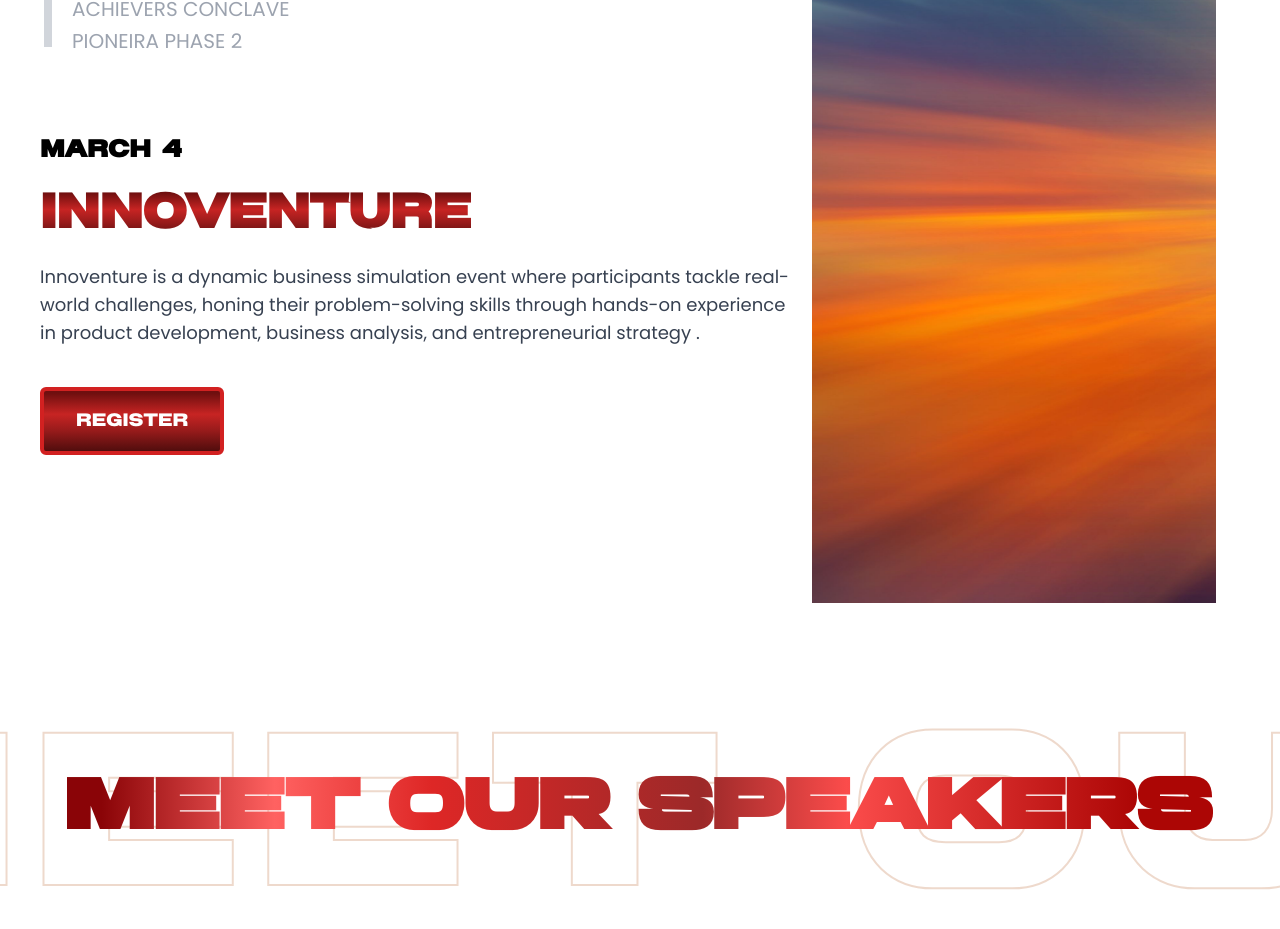
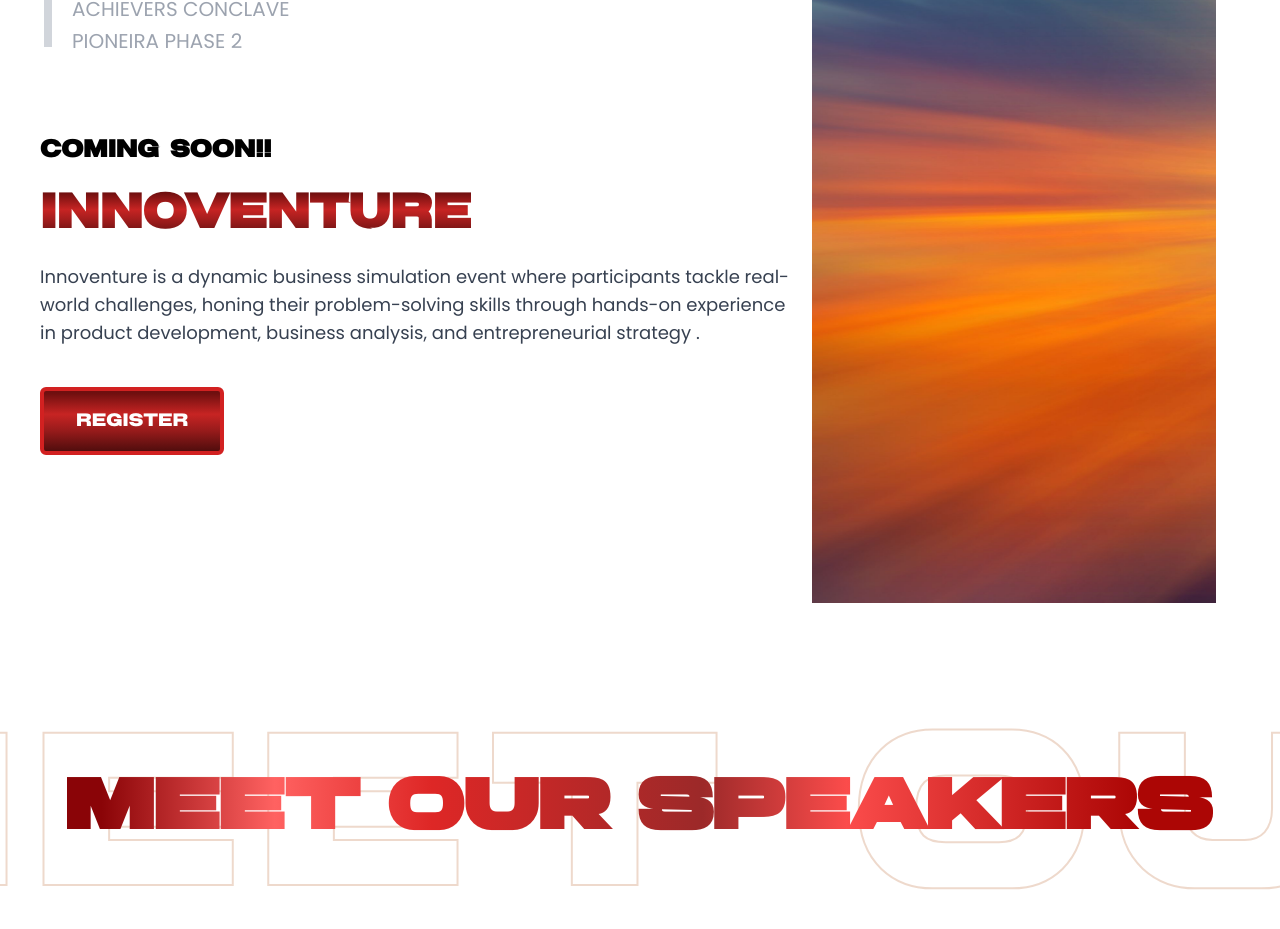
Before and after one commit to ecellvit/Esummit25, a Next.js app: page / in a window 1280 px wide. Shown: the part 1397-2326 px from the top of the page. Built offline with nearby package versions, Linux system fonts and the light colour scheme; no server answers.

Commit message:
Pushing updated dates and venues!

```diff
--- a/components/mobileSchedule.tsx
+++ b/components/mobileSchedule.tsx
@@ -22,35 +22,35 @@ interface Session {
 const events = [
   {
     name: "INNOVENTURE",
-    date: "March 4",
+    date: "COMING SOON!!",
     description:
       "Innoventure is a dynamic business simulation event where participants tackle real-world challenges, honing their problem-solving skills through hands-on experience in product development, business analysis, and entrepreneurial strategy .",
     url: "/events/event1/createTeam",
   },
   {
     name: "E TALK",
-    date: "March 5",
+    date: "COMING SOON!!",
     description:
       "E-Talk brings together renowned entrepreneurs to offer valuable lessons and inspiration through engaging discussions and influential motivational speeches for emerging entrepreneurs.",
     url: "/events/event2",
   },
   {
     name: "MARKETING WORKSHOP",
-    date: "March 6",
+    date: "COMING SOON!!",
     description:
       "The Marketing Workshop equips participants with essential skills in branding, consumer behavior, and digital trends while providing practical insights to create impactful campaigns and optimize marketing effectiveness.",
     url: "/events/event3",
   },
   {
     name: "ACHIEVERS CONCLAVE",
-    date: "March 6",
+    date: "COMING SOON!!",
     description:
       "At Achiever’s Conclave, accomplished industry stalwarts from diverse fields come together to share their journeys, insights, and success strategies to inspire and empower participants to scale new heights in their endeavors.",
     url: "/events/event4",
   },
   {
     name: "PIONEIRA PHASE 2",
-    date: "March 7",
+    date: "COMING SOON!!",
     description:
       "Pioneira, a conclave for startups to pitch their ideas to industry leaders and prominent personalities while embarking on a journey to gain exposure, withstand market competition, and build connections.",
     url: "/events/event5",
--- a/components/scheduleDetails.js
+++ b/components/scheduleDetails.js
@@ -3,61 +3,61 @@ const scheduleDetails = [
   {
     id: 1,
     eventName: "Innoventure",
-    date: "April 13",
+    date: "DECLARED SOON!!!",
     description:
       "Innoventure is a business simulation event that offers a platform to the participants to showcase their problem-solving skills. Covering aspects from product development to business analysis, Innoventure provides hands-on experience with the startup lifecycle.",
     image: image,
-    venue: "Bhagat Singh Gallery ,SJT",
-    time: "10:00 AM to 07:00 PM",
-    whatsapp: "https://chat.whatsapp.com/E9iJqPqJbMHBUCn2GfCf1N",
-    loc: "https://maps.app.goo.gl/zmn9e7PeoWbDQ5gd6",
+    venue: "COMING SOON..",
+    time: "WILL BE DECLARED SOON!!!",
+    whatsapp: null,
+    loc: null,
   },
   {
     id: 3,
     eventName: "Financial literacy Workshop",
-    date: "April 14",
+    date: "DECLARED SOON!!",
     description:
       "Financial Literacy Workshop is a workshop where participants will explore fundamental aspects of personal finance. They will investigate essential topics such as budgeting, saving methods, and diverse investment strategies. Through this workshop, participants will gain practical knowledge and skills to manage finances effectively, paving the way for long-term financial security.",
     image: image,
-    venue: "CHANNA REDDY AUDITORIUM, MB",
-    time: "10:00 AM to 12:00 PM",
-    whatsapp: "",
-    loc: "https://maps.app.goo.gl/ksZpHxsiXcZ6zjD47",
+    venue: "COMING SOON..",
+    time: "WILL BE DECLARED SOON!!",
+    whatsapp: null,
+    loc: null,
   },
   {
     id: 4,
     eventName: "Achievers' Conclave",
-    date: "April 14",
+    date: "DECLARED SOON!!!",
     description:
       "Achiever's Conclave is an event featuring speaker sessions by accomplished Achievers from diverse backgrounds. Participants will have the opportunity to gain invaluable insights and motivation as these achievers share their inspirational journeys and secrets to success, empowering them to reach new heights in all their endeavors.",
     image: image,
-    venue: "CHANNA REDDY AUDITORIUM, MB",
-    time: "02:00 PM to 07:00 PM",
-    whatsapp: "",
-    loc: "https://maps.app.goo.gl/ksZpHxsiXcZ6zjD47",
+    venue: "COMING SOON...",
+    time: "WILL BE DECLARED SOON!!!",
+    whatsapp: null,
+    loc: null,
   },
   {
     id: 5,
     eventName: "E-TALK",
-    date: "April 15",
+    date: "DECLARED SOON!!!",
     description:
       "E-Talk is a pragmatic session that will feature prominent personalities from the startup world to give the audience a deeper insight into the vast world of entrepreneurship. It is a platform for all the business aspirants out there to learn from the best and witness a sensational marathon of motivational speeches.",
     image: image,
-    venue: "ANNA AUDITORIUM",
-    time: "02:00 PM to 07:00 PM",
-    whatsapp: "",
-    loc: "https://maps.app.goo.gl/N9De5HkUC7Gcgqga8",
+    venue: "COMING SOON...",
+    time: "DECLARED SOON!!",
+    whatsapp: null,
+    loc: null,
   },
   {
     id: 2,
     eventName: "Ideathon",
-    date: "April 16",
+    date: "DECLARED SOON!!!",
     description:
       "The Ideathon is an event based on the participants' entrepreneurial spirit where they will brainstorm and pitch innovative business ideas through teamwork and creativity and develop actionable plans to tackle real-world challenges, competing for recognition.",
     image: image,
-    venue: "coming soon",
-    time: "10:00 AM to 05:00 PM",
-    whatsapp: "https://chat.whatsapp.com/EIxnuFBAJheHUTcGm5B0zr",
+    venue: "COMING SOON...",
+    time: "COMING SOON!!",
+    whatsapp: null,
     loc: null,
   },
 ];
--- a/components/timeline.tsx
+++ b/components/timeline.tsx
@@ -19,35 +19,35 @@ import MobileSchedule from "./mobileSchedule";
 const events = [
   {
     name: "INNOVENTURE",
-    date: "March 4",
+    date: "COMING SOON!!",
     description:
       "Innoventure is a dynamic business simulation event where participants tackle real-world challenges, honing their problem-solving skills through hands-on experience in product development, business analysis, and entrepreneurial strategy .",
     url: "/events/event1/createTeam",
   },
   {
     name: "E TALK",
-    date: "March 5",
+    date: "COMING SOON!!",
     description:
       "E-Talk brings together renowned entrepreneurs to offer valuable lessons and inspiration through engaging discussions and influential motivational speeches for emerging entrepreneurs.",
     url: "/events/event2",
   },
   {
     name: "MARKETING WORKSHOP",
-    date: "March 6",
+    date: "COMING SOON!!",
     description:
       "The Marketing Workshop equips participants with essential skills in branding, consumer behavior, and digital trends while providing practical insights to create impactful campaigns and optimize marketing effectiveness.",
       url: "/events/event3",
   },
   {
     name: "ACHIEVERS CONCLAVE",
-    date: "March 6",
+    date: "COMING SOON!!",
     description:
       "At Achiever’s Conclave, accomplished industry stalwarts from diverse fields come together to share their journeys, insights, and success strategies to inspire and empower participants to scale new heights in their endeavors.",
     url: "/events/event4",
   },
   {
     name: "PIONEIRA PHASE 2",
-    date: "March 7",
+    date: "COMING SOON!!",
     description:
       "Pioneira, a conclave for startups to pitch their ideas to industry leaders and prominent personalities while embarking on a journey to gain exposure, withstand market competition, and build connections.",
     url: "/events/event5",
```
